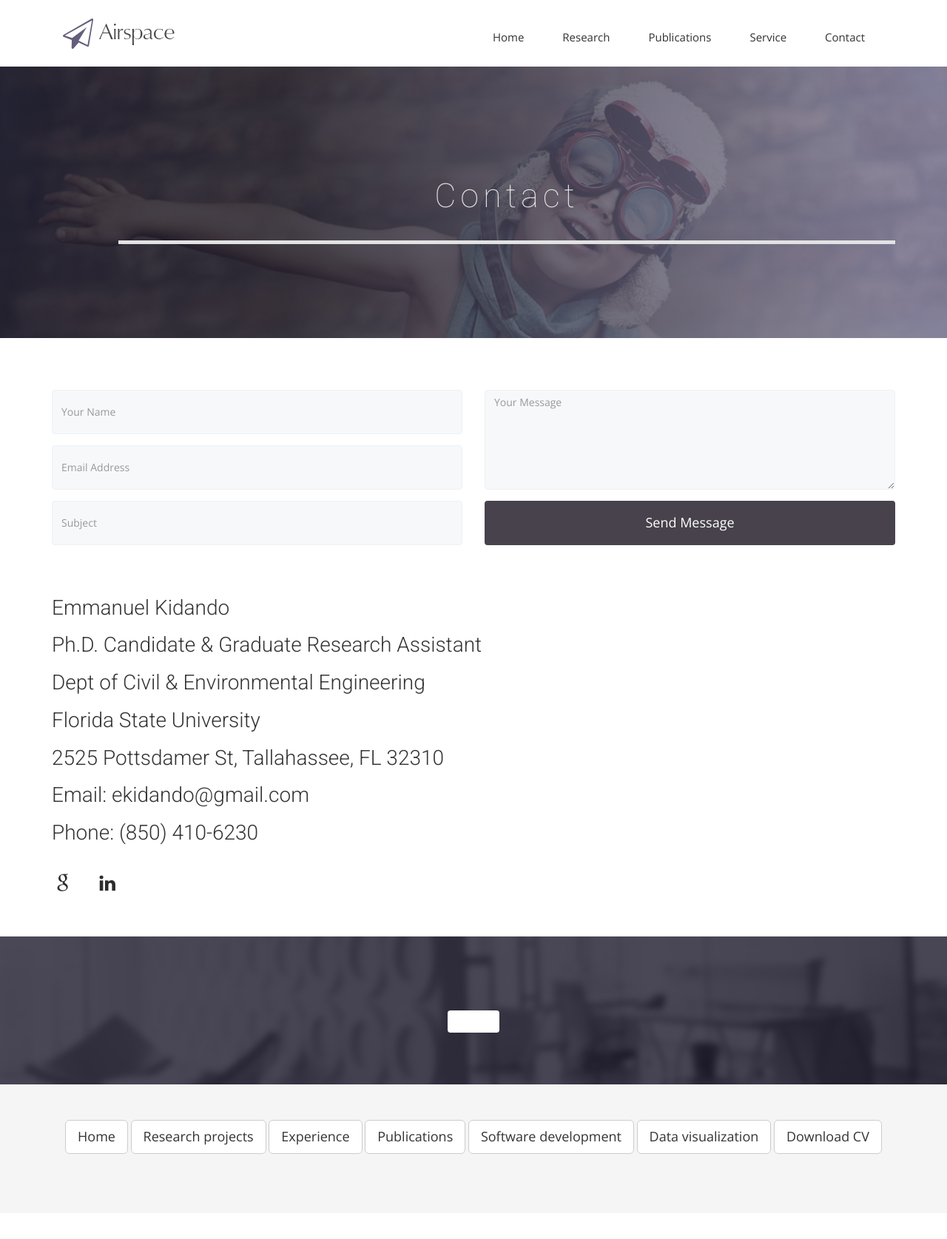
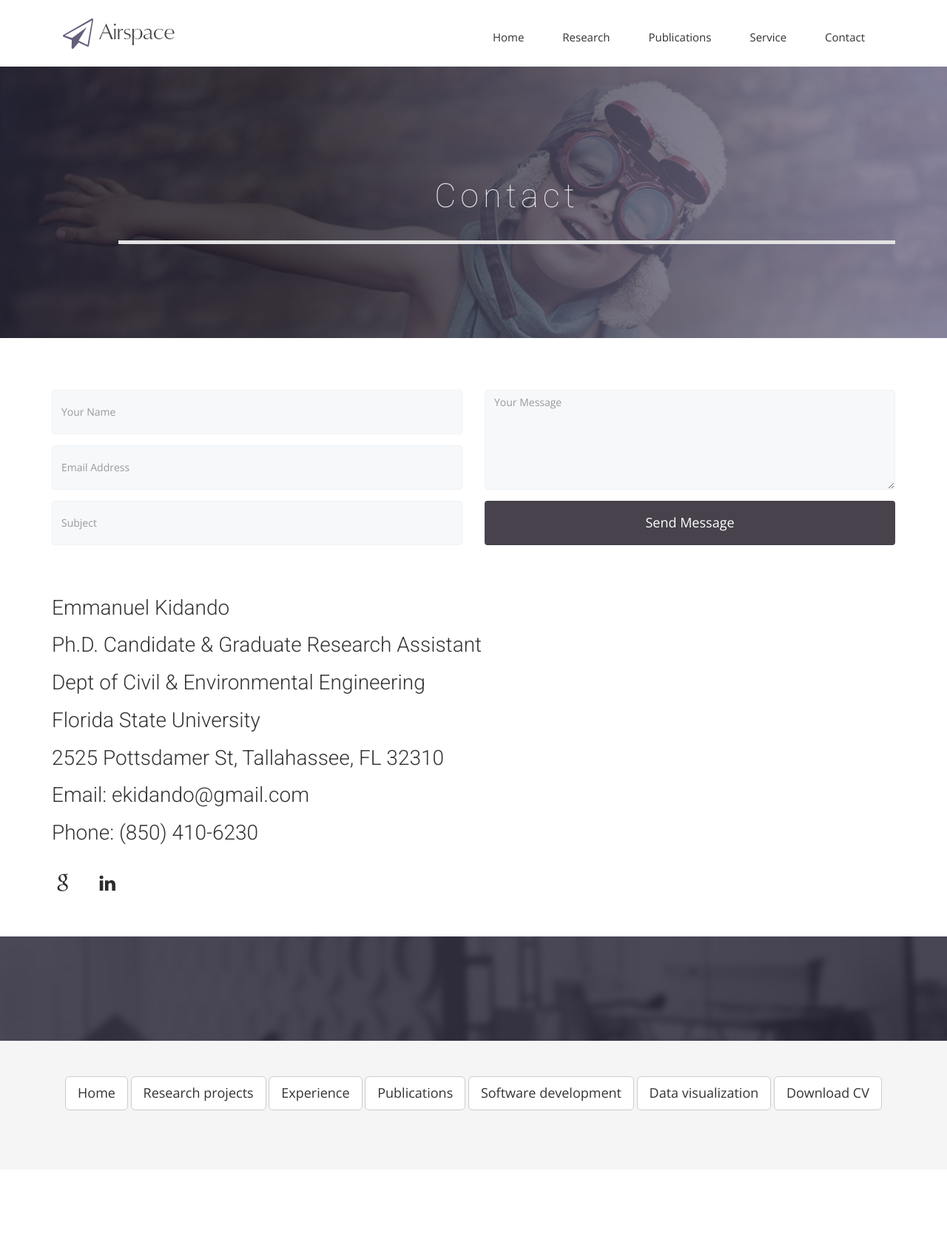
Before and after one commit to ekidando/Emma, a Jekyll site: the page built from contact.html, in a window 1280 px wide. Shown: the whole page at 74% size. Built offline with Jekyll 4.4.1, drawn with Linux system fonts in a browser that asks for light colours; nearby versions of some CDN libraries; some web fonts are replaced; after the commit the page ends 1616 px from its top, so only the background shows below that.

Commit message:
Update contact.html

```diff
--- a/contact.html
+++ b/contact.html
@@ -81,7 +81,7 @@ published: true
     <div class="row">
       <div class="col-md-12">
         <div class="block">
-          <a class="btn btn-default btn-call-to-action" href="{{ site.baseurl }}/" ></a>
+
         </div>
       </div>
     </div>
```
